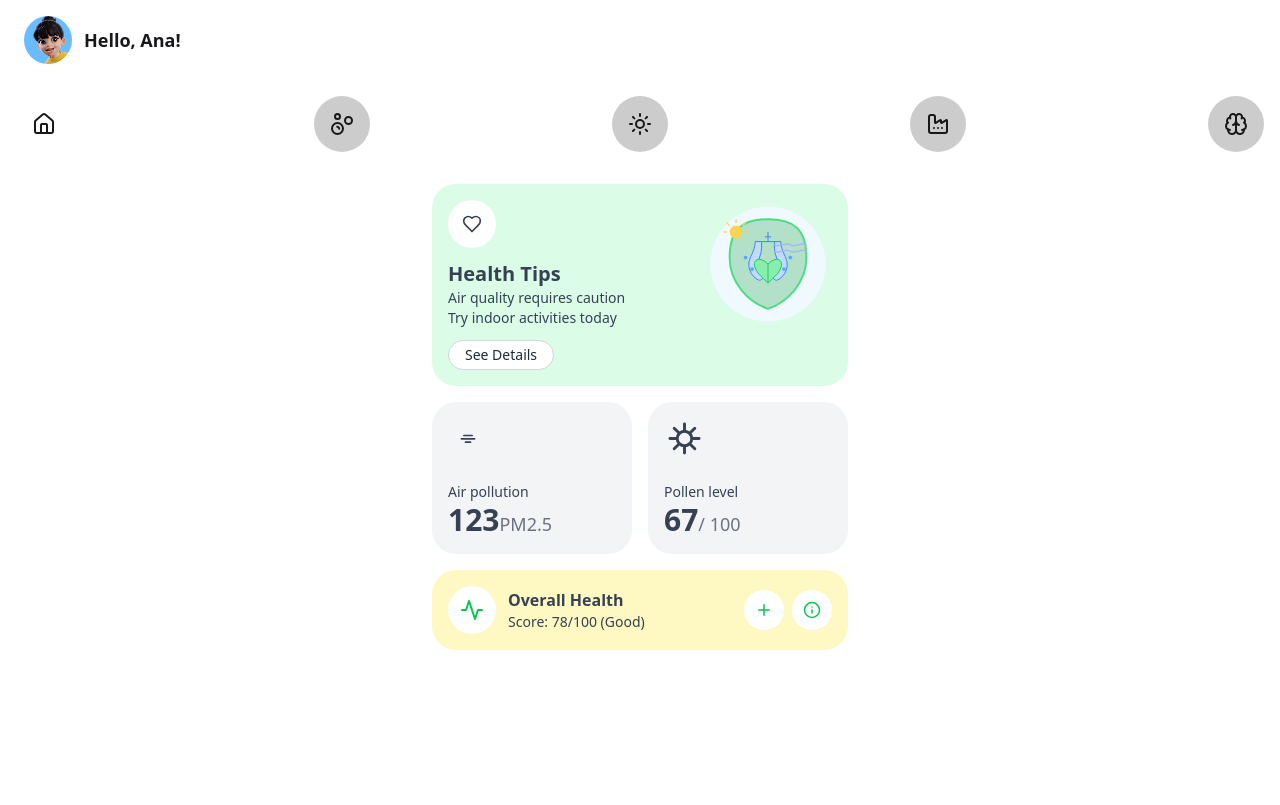
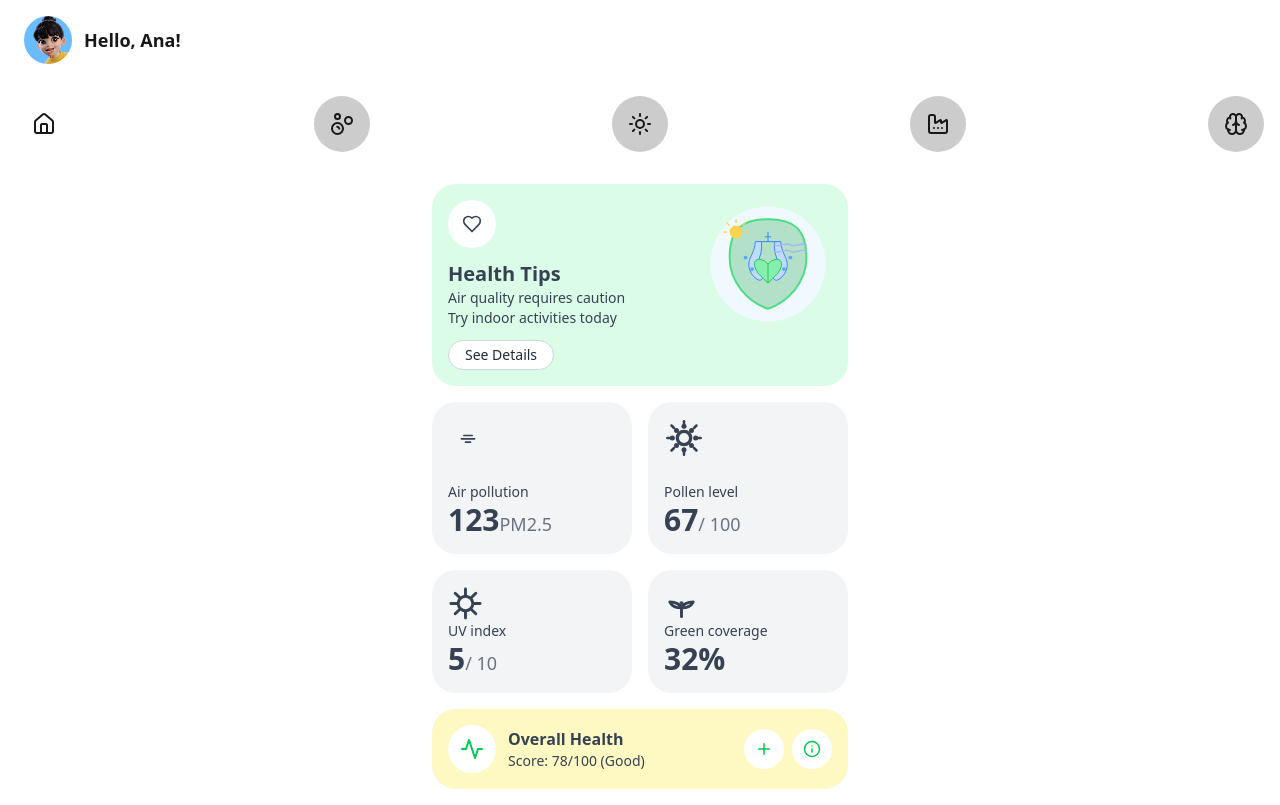
Before and after one commit to andrejshuma/CassiniHackathon, a React (Vite) app in the folder preventiq/: page / in a window 1280 px wide. Built offline with nearby package versions, Linux system fonts and the light colour scheme.

Commit message:
finished homepage

```diff
--- a/preventiq/src/pages/Home/Home.jsx
+++ b/preventiq/src/pages/Home/Home.jsx
@@ -14,7 +14,6 @@ const Home = () => {
         <>
 
             {/* User Header */}
-
             <Top/>
             <Slider_features activeSubpage={subPage} changeSubpage={setSubPage} />
             <Metrics/>
--- a/preventiq/src/pages/Home/HomepageView/Metrics.jsx
+++ b/preventiq/src/pages/Home/HomepageView/Metrics.jsx
@@ -87,14 +87,35 @@ export default function HeartHealthMetrics() {
                 </div>
 
                 {/* Pollen Count */}
-                <div className="bg-gray-100 rounded-3xl p-4">
-                    <div className="w-10 h-10 mb-6 flex items-center justify-center" >
-                        <svg viewBox="0 0 24 24" width="35" height="35" className="text-gray-700">
-                            <circle cx="12" cy="12" r="5" fill="none" stroke="currentColor" strokeWidth="2"/>
-                            <path d="M12 2v4M12 18v4M2 12h4M18 12h4M4.93 4.93l2.83 2.83M16.24 16.24l2.83 2.83M4.93 19.07l2.83-2.83M16.24 7.76l2.83-2.83"
-                                  stroke="currentColor" strokeWidth="2" strokeLinecap="round"/>
-                        </svg>
-                    </div>
+                <div className="bg-gray-100 rounded-3xl p-4">   <div className="w-10 h-10 mb-6 flex items-center justify-center" >
+                    <svg viewBox="0 0 24 24" xmlns="http://www.w3.org/2000/svg" className="text-gray-700">
+                        <circle cx="12" cy="12" r="4" fill="none" stroke="currentColor" stroke-width="2"/>
+
+
+                        <circle cx="12" cy="5" r="1.5" fill="currentColor"/>
+                        <circle cx="12" cy="19" r="1.5" fill="currentColor"/>
+                        <circle cx="5" cy="12" r="1.5" fill="currentColor"/>
+                        <circle cx="19" cy="12" r="1.5" fill="currentColor"/>
+
+
+                        <circle cx="7.5" cy="7.5" r="1.5" fill="currentColor"/>
+                        <circle cx="16.5" cy="16.5" r="1.5" fill="currentColor"/>
+                        <circle cx="7.5" cy="16.5" r="1.5" fill="currentColor"/>
+                        <circle cx="16.5" cy="7.5" r="1.5" fill="currentColor"/>
+
+
+                        <line x1="12" y1="2" x2="12" y2="3.5" stroke="currentColor" stroke-width="1.5" stroke-linecap="round"/>
+                        <line x1="12" y1="20.5" x2="12" y2="22" stroke="currentColor" stroke-width="1.5" stroke-linecap="round"/>
+                        <line x1="2" y1="12" x2="3.5" y2="12" stroke="currentColor" stroke-width="1.5" stroke-linecap="round"/>
+                        <line x1="20.5" y1="12" x2="22" y2="12" stroke="currentColor" stroke-width="1.5" stroke-linecap="round"/>
+
+
+                        <line x1="4.5" y1="4.5" x2="6" y2="6" stroke="currentColor" stroke-width="1.5" stroke-linecap="round"/>
+                        <line x1="18" y1="18" x2="19.5" y2="19.5" stroke="currentColor" stroke-width="1.5" stroke-linecap="round"/>
+                        <line x1="4.5" y1="19.5" x2="6" y2="18" stroke="currentColor" stroke-width="1.5" stroke-linecap="round"/>
+                        <line x1="18" y1="6" x2="19.5" y2="4.5" stroke="currentColor" stroke-width="1.5" stroke-linecap="round"/>
+                    </svg>
+                </div>
                     <div>
                         <p className="text-sm text-gray-700">Pollen level</p>
                         <div className="flex items-baseline">
@@ -103,7 +124,45 @@ export default function HeartHealthMetrics() {
                         </div>
                     </div>
                 </div>
+
+
+
+                <div className="bg-gray-100 rounded-3xl p-4">
+                    <svg viewBox="0 0 24 24" width="35" height="35" className="text-gray-700">
+                        <circle cx="12" cy="12" r="5" fill="none" stroke="currentColor" strokeWidth="2"/>
+                        <path d="M12 2v4M12 18v4M2 12h4M18 12h4M4.93 4.93l2.83 2.83M16.24 16.24l2.83 2.83M4.93 19.07l2.83-2.83M16.24 7.76l2.83-2.83"
+                              stroke="currentColor" strokeWidth="2" strokeLinecap="round"/>
+                    </svg>
+                    <div>
+                        <p className="text-sm text-gray-700">UV index</p>
+                        <div className="flex items-baseline">
+                            <span className="text-3xl font-bold text-gray-700">5</span>
+                            <span className="text-lg text-gray-500"> / 10</span>
+                        </div>
+                    </div>
+                </div>
+
+
+                <div className="bg-gray-100 rounded-3xl p-4">
+                    <svg viewBox="0 0 24 24" width="35" height="35" className="text-gray-700" fill="none" stroke="currentColor" strokeWidth="2" strokeLinecap="round" strokeLinejoin="round">
+                        <path d="M12 21v-6" />
+                        <path d="M12 15c-1.5-3-5-4-8-4 1.5 3 5 4 8 4z" />
+                        <path d="M12 15c1.5-3 5-4 8-4-1.5 3-5 4-8 4z" />
+                        <circle cx="12" cy="12" r="0.5" fill="currentColor" />
+                    </svg>
+
+                    <div>
+                        <p className="text-sm text-gray-700">Green coverage</p>
+                        <div className="flex items-baseline">
+                            <span className="text-3xl font-bold text-gray-700">32%</span>
+
+                        </div>
+                    </div>
+                </div>
+
+
             </div>
+
 
             {/* Doctor Contact */}
             <div className="bg-yellow-100 rounded-3xl p-4 flex justify-between items-center">
```
